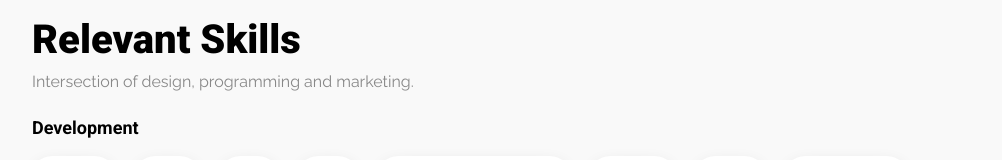
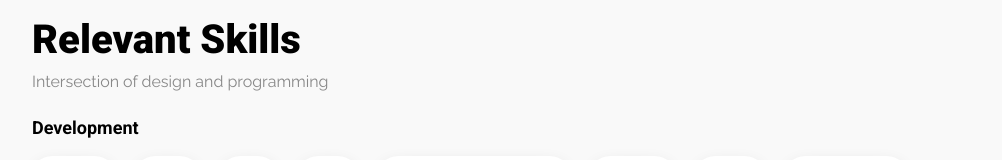
Before and after one commit to MaurooRen/maurooren-com-portfolio-react, a React (Create React App) app: page / in a window 1280 px wide. Shown: the part 729-889 px from the top of the page, without its empty margins (138-1140 px from the left). Built offline with nearby package versions, Linux system fonts and the light colour scheme; no server answers.

Commit message:
content changes

```diff
--- a/src/layout/AboutMe.js
+++ b/src/layout/AboutMe.js
@@ -110,7 +110,7 @@ const AboutMe = () => {
         <AboutSection>
             <div className="container w-container">
                 <div>
-                    <h3>Intersection of design, programming and marketing.</h3>
+                    <h3>Intersection of design and programming.</h3>
                     <p>Lorem ipsum dolor sit amet, consectetur adipiscing elit, sed do eiusmod tempor incididunt ut labore et dolore magna aliqua. Ut enim ad minim veniam, quis nostrud exercitation ullamco laboris nisi ut aliquip ex ea commodo consequat.</p>
                     <p>Lorem ipsum dolor sit amet, consectetur adipiscing elit, sed do eiusmod tempor incididunt ut labore et dolore magna aliqua. Ut enim ad minim veniam, quis nostrud exercitation ullamco laboris nisi ut aliquip ex ea commodo consequat.</p>
                 </div>
--- a/src/layout/Projects.js
+++ b/src/layout/Projects.js
@@ -238,7 +238,7 @@ const Projects = () => {
                 <p>Probably the section you are most interested in. Have fun exploring some of my recent projects.</p>
                 <Project project={{ title: 'Netflix Clone App', url: 'https://netflix-clone-react-4307e.web.app/', stack: 'React + TMDb API + CSS', description: 'Netflix Clone implements different endpoints of TMDb API to display individual movie sections. Users can click over the movie components and see the trailer found on YouTube.', image: '/images/netflix.jpg' }} size='large' linkWebsite />
                 <Project project={{ title: 'NASA OPEN APIs', url: 'https://nasa-open-api.herokuapp.com/', stack: 'UI + React + Styled-Components', description: "An App that replicated one of NASA's most popular websites. The users can see a photo or video of the day plus the most relevant information about, information consumed from NASA's API.", image: '/images/nasaapi.png' }} size='large' linkWebsite />
-                <Project project={{ title: 'CryptApp', url: 'https://react-api-crypto-tracker.herokuapp.com/', stack: 'React + CoinGecko API + CSS', description: 'Soy una description medio larga', image: '/images/crypto.jpg' }} size='small' linkWebsite />
+                <Project project={{ title: 'CryptApp', url: 'https://react-api-crypto-tracker.herokuapp.com/', stack: 'React + CoinGecko API + CSS', description: 'Building a Crypto App that allow users check values and percentages of different crypto currencies and search for an specific one using the CoinGecko API', image: '/images/crypto.jpg' }} size='small' linkWebsite />
                 <Project project={{ title: 'GrupoMaris', url: 'https://www.grupomaris.es/', stack: 'Wordpress', description: 'Implement website to meet the requirements of allowing the Dealership itself to update the listing of vehicles based on the existing inventory', image: '/images/dynacars.png' }} size='small' linkWebsite />
                 <Project project={{ title: 'Personal Portfolio', url: 'https://github.com/MaurooRen/maurooren-com-portfolio-react', stack: 'React + WeatherAPI + Styled-Components', description: 'The UI created in Adobe XD. Weather API was implemented to display the weather in Miami, FL (Emoji in the intro)', image: '/images/portfolio.png' }} size='small' linkGithub />
             </div>
--- a/src/layout/Skills.js
+++ b/src/layout/Skills.js
@@ -113,7 +113,7 @@ const Skills = () => {
         <SkillsSection>
             <div className="container w-container">
                 <h3>Relevant Skills</h3>
-                <p>Intersection of design, programming and marketing.</p>
+                <p>Intersection of design and programming</p>
                 <SkillSet title='Development' set={['React', 'API', 'JS', 'Git', 'Styled-Components', 'HTML', 'CSS', 'Wordpress']} />
                 <SkillSet title='Design' set={['User Interface', 'Website', 'Adobe XD', 'Photoshop', 'CorelDraw', 'Prints']} />
                 <SkillSet title='Others' set={['Marketing', 'Social Media', 'SEO', 'Consulting', 'CMS']} />
```
Also changed, not shown: 1 other file (tests, documents, lock files or other folders).
